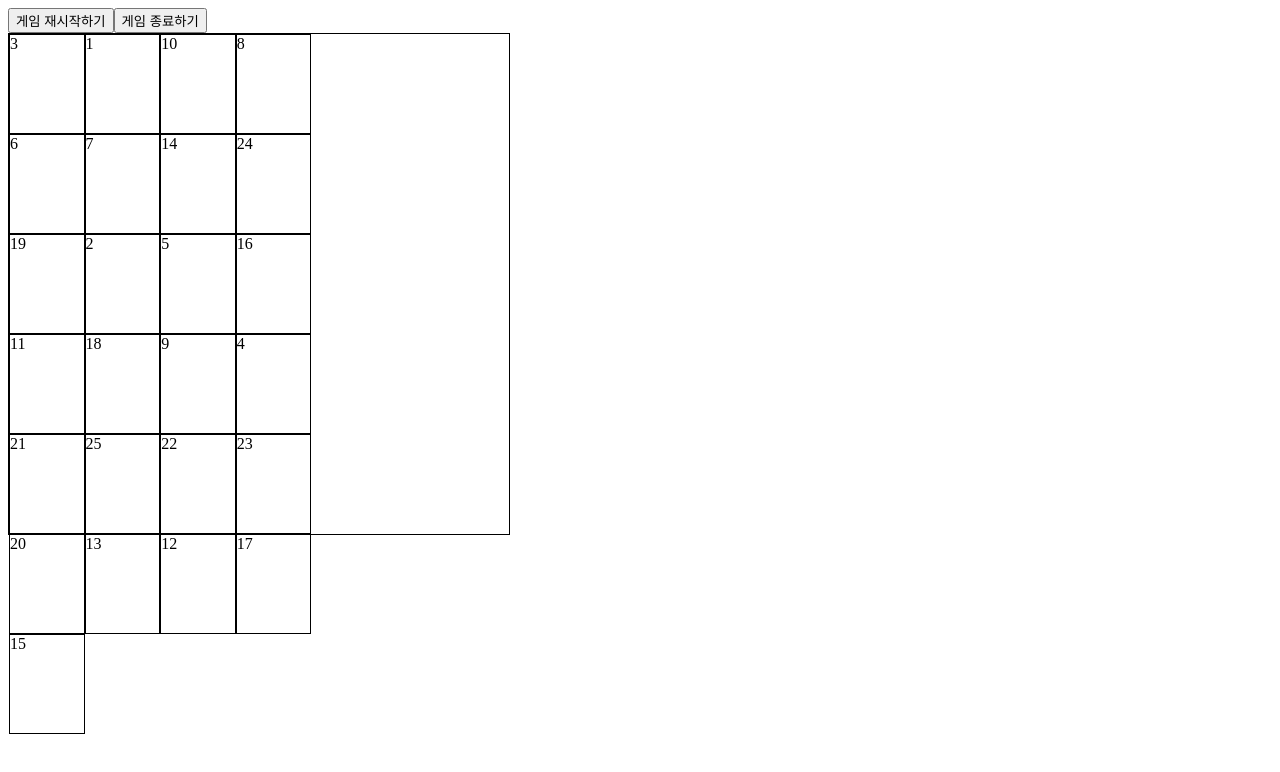
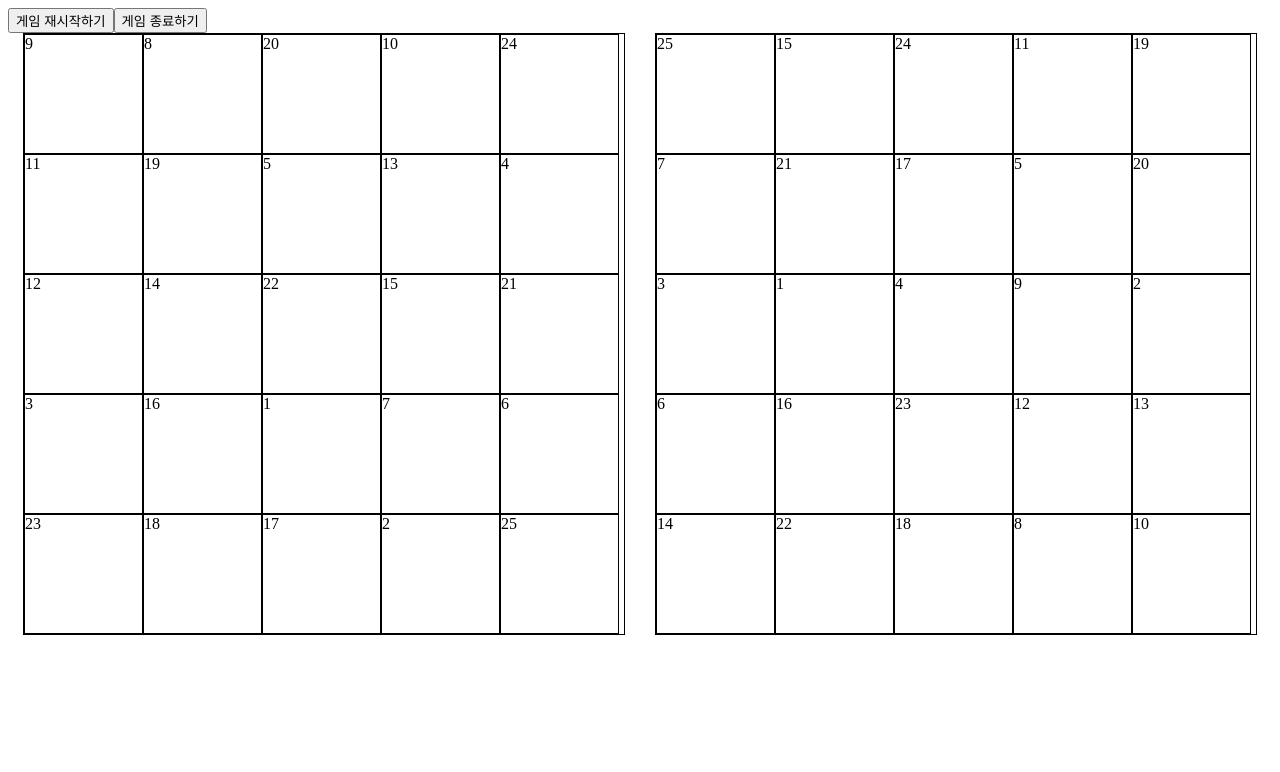
Before and after one commit to pjj0714/bingo-game, a React app: page / in a window 1280 px wide. Both pictures are taken after a click on the button "게임 시작하기". Shown: the top 772 px of the page. Built offline with nearby package versions, Linux system fonts and the light colour scheme.

Commit message:
Add player turn check function

```diff
--- a/src/Components/App.js
+++ b/src/Components/App.js
@@ -15,13 +15,12 @@ const App = ({ start, startButtonHandler, endButtonHandler }) => {
       </button>
       <div
         style={{
-          border: "1px solid",
-          width: "500px",
-          height: "500px",
           display: "flex",
+          justifyContent: "space-around",
         }}
       >
-        <BoardContainer />
+        <BoardContainer player={1} />
+        <BoardContainer player={2} />
       </div>
     </div>
   );
--- a/src/Components/Board.js
+++ b/src/Components/Board.js
@@ -12,6 +12,7 @@ class Board extends React.Component {
   }
 
   componentDidMount() {
+    console.log(this.props);
     const randomList = getRandomList();
     this.setState({ list: randomList });
   }
@@ -24,9 +25,20 @@ class Board extends React.Component {
     }
   }
 
+  isClickHandler(idx) {
+    const { list } = this.state;
+    const copyList = [...list];
+    copyList[idx].isClicked = true;
+
+    this.setState({
+      list: copyList,
+    });
+  }
+
   render() {
     const { list } = this.state;
-    const { start } = this.props;
+    const { start, player } = this.props;
+    const { isClickHandler } = this;
     const renderList = list.map((el, idx) => {
       return (
         <BoardDetail
@@ -34,12 +46,22 @@ class Board extends React.Component {
           num={el.num}
           isClicked={el.isClicked}
           idx={idx}
+          player={player}
+          isClickHandler={isClickHandler.bind(this)}
         />
       );
     });
 
     return (
-      <div style={{ display: "flex", flexWrap: "wrap" }}>
+      <div
+        style={{
+          border: "1px solid",
+          width: "600px",
+          height: "600px",
+          display: "flex",
+          flexWrap: "wrap",
+        }}
+      >
         {start ? renderList : ""}
       </div>
     );
@@ -53,6 +75,7 @@ Board.defaultProps = {
 Board.propTypes = {
   start: propTypes.bool,
   reStart: propTypes.bool,
+  player: propTypes.number.isRequired,
 };
 
 export default Board;
--- a/src/Components/BoardDetail.js
+++ b/src/Components/BoardDetail.js
@@ -1,9 +1,42 @@
 import React from "react";
 import propTypes from "prop-types";
+import { connect } from "react-redux";
+import * as Actions from "../Reducers";
 
-const BoardDetail = ({ num, isClicked, idx }) => {
+const BoardDetail = props => {
+  const {
+    num,
+    isClicked,
+    idx,
+    isClickHandler,
+    turn,
+    turnCheckHandler,
+    player,
+  } = props;
+
+  const clickHandler = () => {
+    if (player === turn) {
+      isClickHandler(idx);
+      turnCheckHandler();
+      return;
+    }
+    alert("당신 차례가 아닙니다.");
+  };
+
   return (
-    <div style={{ border: "1px solid", width: "19.5%", height: "19.6%" }}>
+    <div
+      style={
+        isClicked
+          ? {
+              border: "1px solid",
+              width: "19.5%",
+              height: "19.6%",
+              color: "red",
+            }
+          : { border: "1px solid", width: "19.5%", height: "19.6%" }
+      }
+      onClick={() => clickHandler(idx)}
+    >
       {num}
     </div>
   );
@@ -19,5 +52,17 @@ BoardDetail.propTypes = {
   num: propTypes.number,
   isClicked: propTypes.bool,
   idx: propTypes.number,
+  isClickHandler: propTypes.func.isRequired,
+  player: propTypes.number.isRequired,
+  turn: propTypes.number.isRequired,
+  turnCheckHandler: propTypes.func.isRequired,
 };
-export default BoardDetail;
+
+export default connect(
+  state => ({
+    turn: state.get("turn"),
+  }),
+  dispatch => ({
+    turnCheckHandler: () => dispatch(Actions.playerTurn()),
+  }),
+)(BoardDetail);
```
